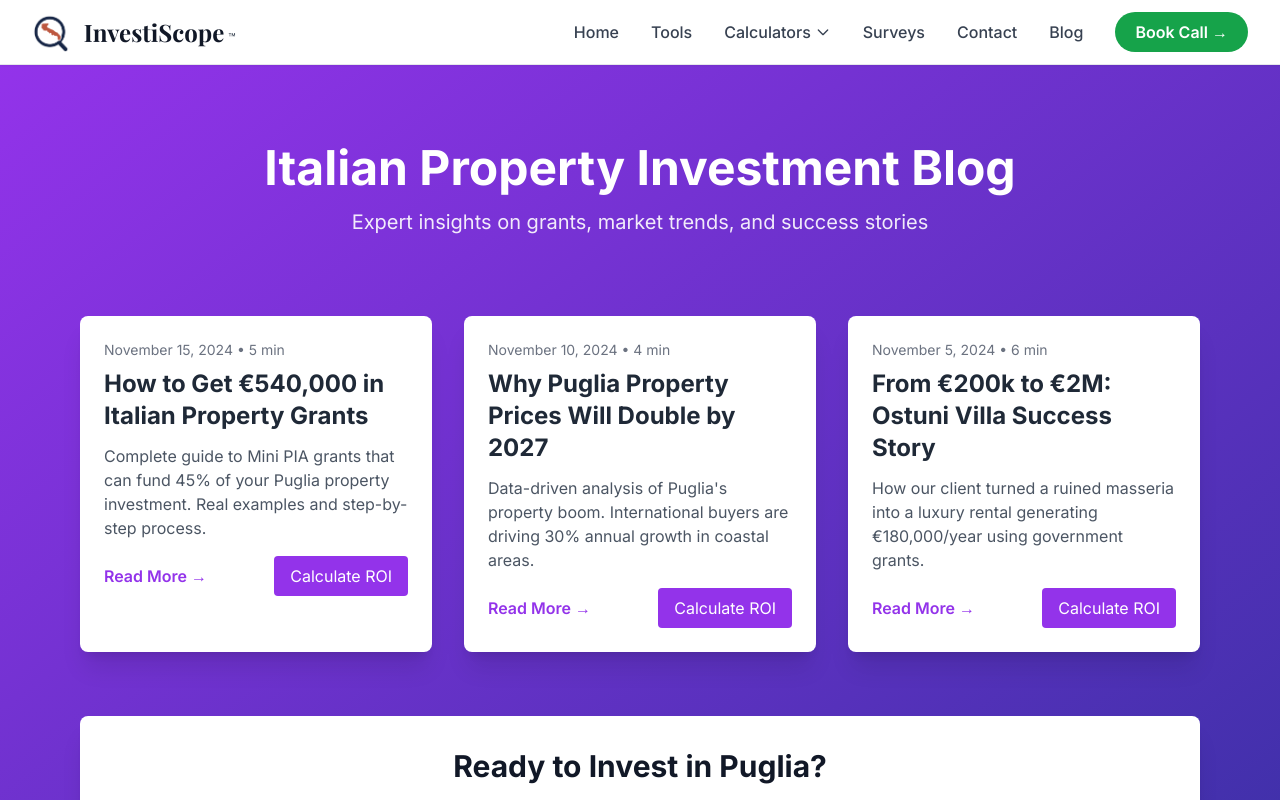
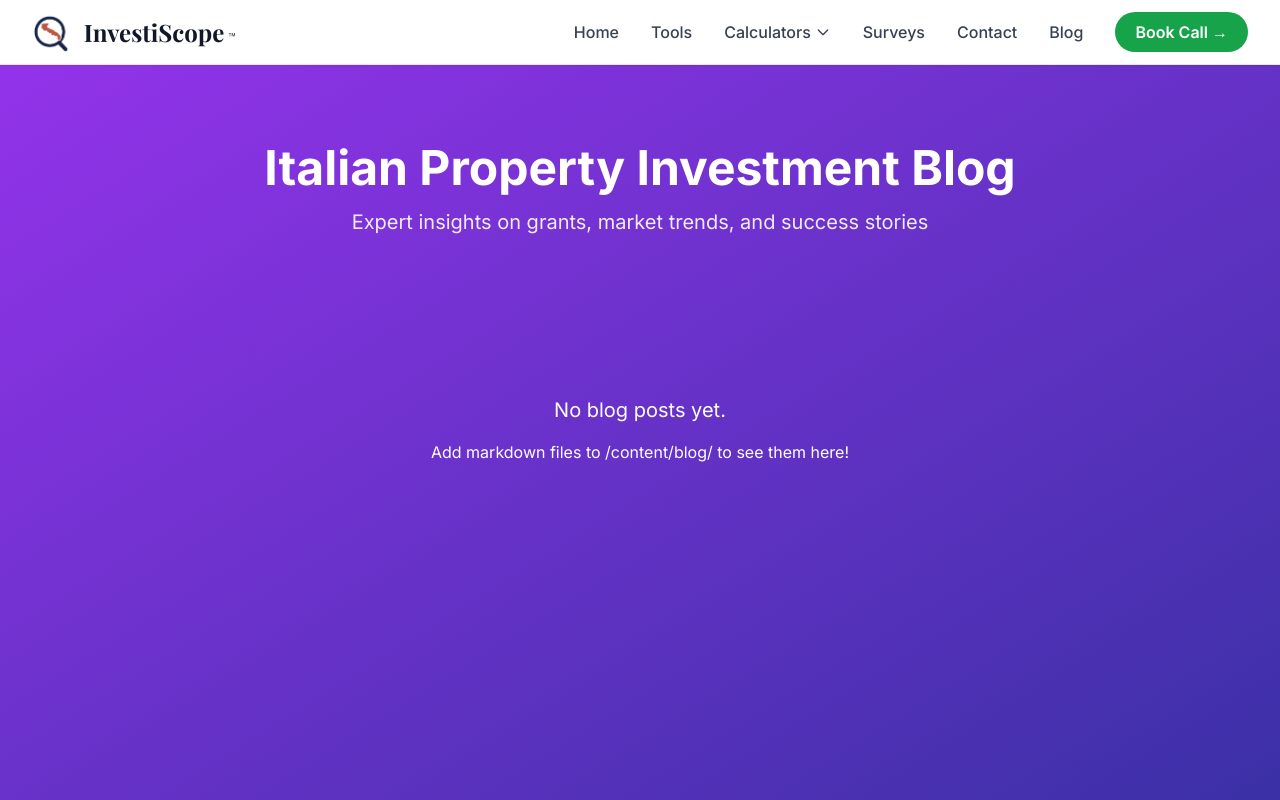
Before and after one commit to Geppix140269/investinpuglia, a Next.js app: page /blog in a window 1280 px wide. Shown: the top 800 px of the page. Built offline with nearby package versions, Linux system fonts and the light colour scheme; a web font is replaced by a local one.

Commit message:
Update page.tsx

```diff
--- a/app/blog/page.tsx
+++ b/app/blog/page.tsx
@@ -1,35 +1,18 @@
-// app/blog/page.tsx - COMPLETE FILE REPLACEMENT
-'use client'
+// app/blog/page.tsx - Updated to use markdown posts
+import { getAllPosts } from '@/lib/blog'
+import Link from 'next/link'
+import type { Metadata } from 'next'
 
-import Link from 'next/link'
+export const metadata: Metadata = {
+  title: 'Italian Property Investment Blog - Puglia Real Estate Insights',
+  description: 'Expert insights on property investment in Puglia, Mini PIA grants, market trends, and success stories. Learn how to maximize your Italian real estate investment.',
+  keywords: ['puglia property blog', 'italian real estate insights', 'mini pia grants', 'property investment italy'],
+}
 
 export default function BlogPage() {
-  const blogPosts = [
-    {
-      title: "How to Get €540,000 in Italian Property Grants",
-      description: "Complete guide to Mini PIA grants that can fund 45% of your Puglia property investment. Real examples and step-by-step process.",
-      date: "November 15, 2024",
-      readTime: "5 min",
-      slug: "mini-pia-grants",
-      keywords: "italian property grants, mini pia puglia, italy real estate incentives"
-    },
-    {
-      title: "Why Puglia Property Prices Will Double by 2027",
-      description: "Data-driven analysis of Puglia's property boom. International buyers are driving 30% annual growth in coastal areas.",
-      date: "November 10, 2024",
-      readTime: "4 min",
-      slug: "puglia-property-trends",
-      keywords: "puglia property investment, italy real estate market, puglia property prices"
-    },
-    {
-      title: "From €200k to €2M: Ostuni Villa Success Story",
-      description: "How our client turned a ruined masseria into a luxury rental generating €180,000/year using government grants.",
-      date: "November 5, 2024",
-      readTime: "6 min",
-      slug: "ostuni-success-story",
-      keywords: "puglia property success story, italian villa renovation, ostuni real estate"
-    }
-  ]
+  const posts = getAllPosts()
+  const featuredPost = posts.find(post => post.featured) || posts[0]
+  const regularPosts = posts.filter(post => post.slug !== featuredPost?.slug)
 
   return (
     <div className="min-h-screen bg-gradient-to-br from-purple-600 to-indigo-800">
@@ -39,11 +22,45 @@ export default function BlogPage() {
         <p className="text-xl opacity-90">Expert insights on grants, market trends, and success stories</p>
       </div>
 
-      {/* Blog Posts */}
+      {/* Featured Post */}
+      {featuredPost && (
+        <div className="max-w-6xl mx-auto px-4 mb-12">
+          <div className="bg-white rounded-lg shadow-2xl overflow-hidden hover:shadow-3xl transition-all transform hover:-translate-y-1">
+            <Link href={`/blog/${featuredPost.slug}`}>
+              <div className="md:flex">
+                {featuredPost.image && (
+                  <div className="md:w-1/2">
+                    <img
+                      src={featuredPost.image}
+                      alt={featuredPost.title}
+                      className="w-full h-full object-cover"
+                    />
+                  </div>
+                )}
+                <div className={`p-8 ${featuredPost.image ? 'md:w-1/2' : ''}`}>
+                  <div className="text-sm text-purple-600 font-semibold mb-2">FEATURED</div>
+                  <h2 className="text-3xl font-bold mb-3 text-gray-800">{featuredPost.title}</h2>
+                  <p className="text-gray-600 mb-4 text-lg">{featuredPost.description}</p>
+                  <div className="flex items-center justify-between">
+                    <div className="text-sm text-gray-500">
+                      {featuredPost.date} • {featuredPost.readTime}
+                    </div>
+                    <span className="text-purple-600 font-semibold hover:text-purple-700">
+                      Read More →
+                    </span>
+                  </div>
+                </div>
+              </div>
+            </Link>
+          </div>
+        </div>
+      )}
+
+      {/* Blog Posts Grid */}
       <div className="max-w-6xl mx-auto px-4 pb-20">
         <div className="grid md:grid-cols-2 lg:grid-cols-3 gap-8">
-          {blogPosts.map((post, index) => (
-            <article key={index} className="bg-white rounded-lg shadow-xl overflow-hidden hover:shadow-2xl transition-all transform hover:-translate-y-1 cursor-pointer">
+          {regularPosts.map((post) => (
+            <article key={post.slug} className="bg-white rounded-lg shadow-xl overflow-hidden hover:shadow-2xl transition-all transform hover:-translate-y-1 cursor-pointer">
               <Link href={`/blog/${post.slug}`}>
                 <div className="p-6">
                   <div className="text-sm text-gray-500 mb-2">{post.date} • {post.readTime}</div>
@@ -51,7 +68,7 @@ export default function BlogPage() {
                   <p className="text-gray-600 mb-4 line-height-relaxed">{post.description}</p>
                   <div className="flex justify-between items-center">
                     <span className="text-purple-600 font-semibold hover:text-purple-700">Read More →</span>
-                    <Link href="/calculator" className="bg-purple-600 text-white px-4 py-2 rounded hover:bg-purple-700">
+                    <Link href="/calculator" className="bg-purple-600 text-white px-4 py-2 rounded hover:bg-purple-700 text-sm">
                       Calculate ROI
                     </Link>
                   </div>
@@ -61,7 +78,15 @@ export default function BlogPage() {
           ))}
         </div>
 
+        {posts.length === 0 && (
+          <div className="text-center text-white py-20">
+            <p className="text-xl mb-4">No blog posts yet.</p>
+            <p>Add markdown files to /content/blog/ to see them here!</p>
+          </div>
+        )}
+
         {/* CTA Section */}
+        {posts.length > 0 && (
           <div className="mt-16 bg-white rounded-lg shadow-xl p-8 text-center">
             <h2 className="text-3xl font-bold mb-4">Ready to Invest in Puglia?</h2>
             <p className="text-gray-600 mb-6">Calculate your potential returns and grant eligibility instantly</p>
@@ -69,6 +94,7 @@ export default function BlogPage() {
               Try Our Free Calculator
             </Link>
           </div>
+        )}
       </div>
     </div>
   )
```
Lines whose indentation alone changed are shown as unchanged.
